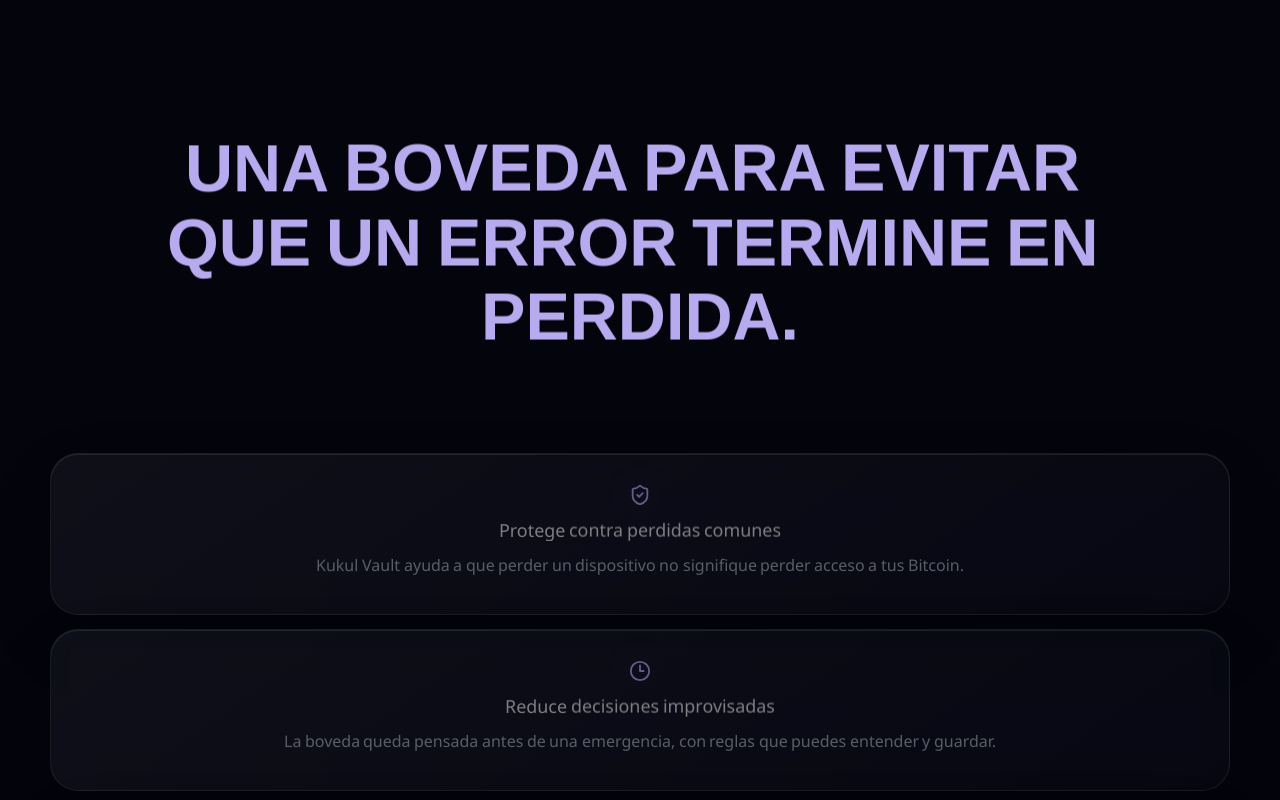
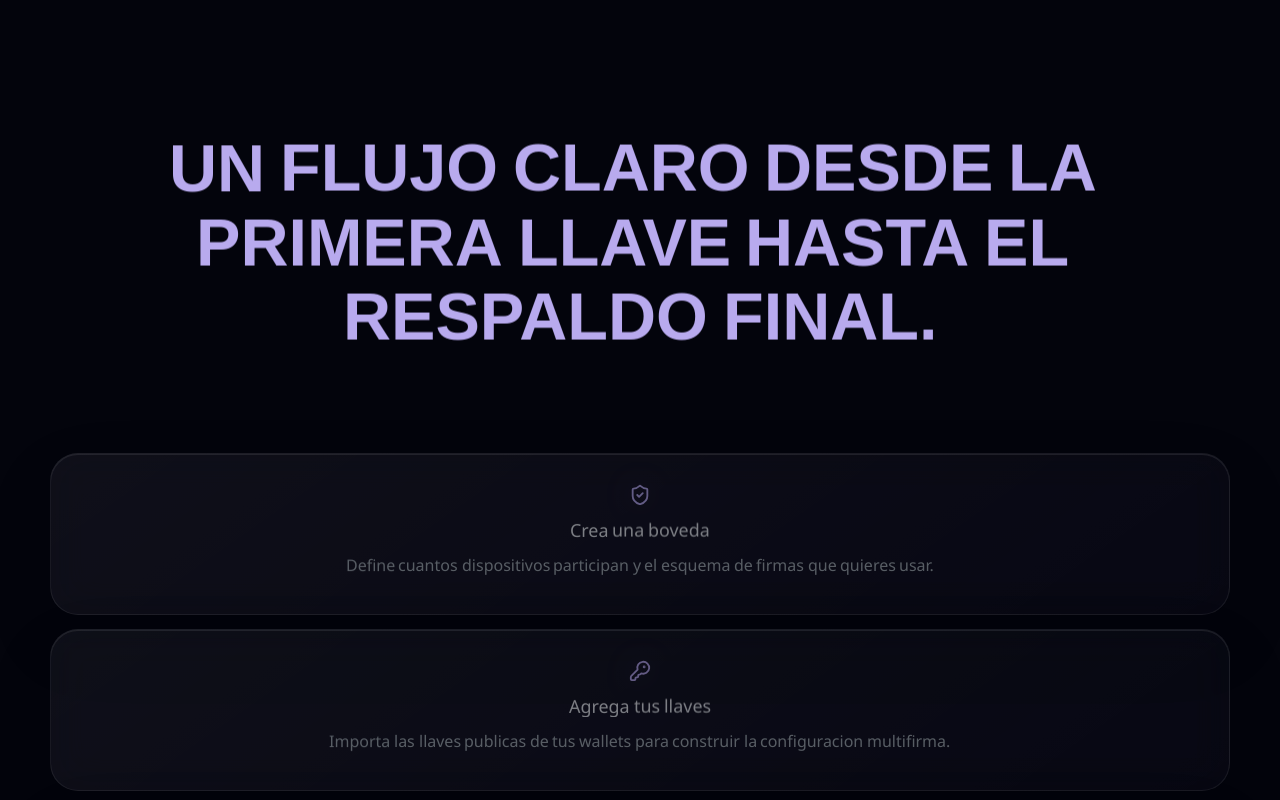
Before and after one commit to BDvMax/HackthonBitcoin2, a Next.js app: page /landing in a window 1280 px wide. Shown: the part 2020-2820 px from the top of the page. Built offline with nearby package versions, Linux system fonts and the light colour scheme.

Commit message:
Update landing workflow content

```diff
--- a/src/app/landing/page.tsx
+++ b/src/app/landing/page.tsx
@@ -21,6 +21,23 @@ const essentials = [
     icon: KeyRound,
     title: "Mantiene el control contigo",
     text: "La app no custodia tus fondos. Te ayuda a organizar tu seguridad sin entregar tus llaves privadas.",
+  },
+];
+const workflow = [
+  {
+    icon: ShieldCheck,
+    title: "Crea una boveda",
+    text: "Define cuantos dispositivos participan y el esquema de firmas que quieres usar.",
+  },
+  {
+    icon: KeyRound,
+    title: "Agrega tus llaves",
+    text: "Importa las llaves publicas de tus wallets para construir la configuracion multifirma.",
+  },
+  {
+    icon: Clock3,
+    title: "Prepara recuperacion",
+    text: "Configura timelock, descriptor y respaldo para volver a entrar si algo falla.",
   },
 ];
 const architecture = [
@@ -221,11 +238,11 @@ export default function LandingPage() {
           <RevealText
             as="h2"
             className={styles.sectionTitle}
-            text="Una boveda para evitar que un error termine en perdida."
+            text="Un flujo claro desde la primera llave hasta el respaldo final."
           />
         </div>
         <div className={styles.cards}>
-          {essentials.map((item) => {
+          {workflow.map((item) => {
             const Icon = item.icon;
             return (
               <article className={styles.card} key={item.title}>
```
